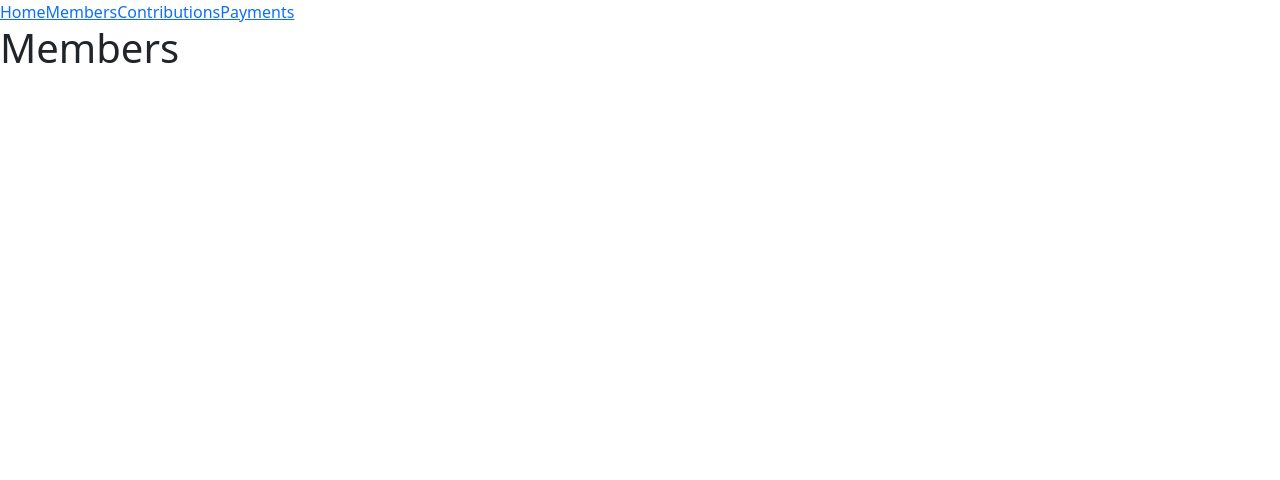
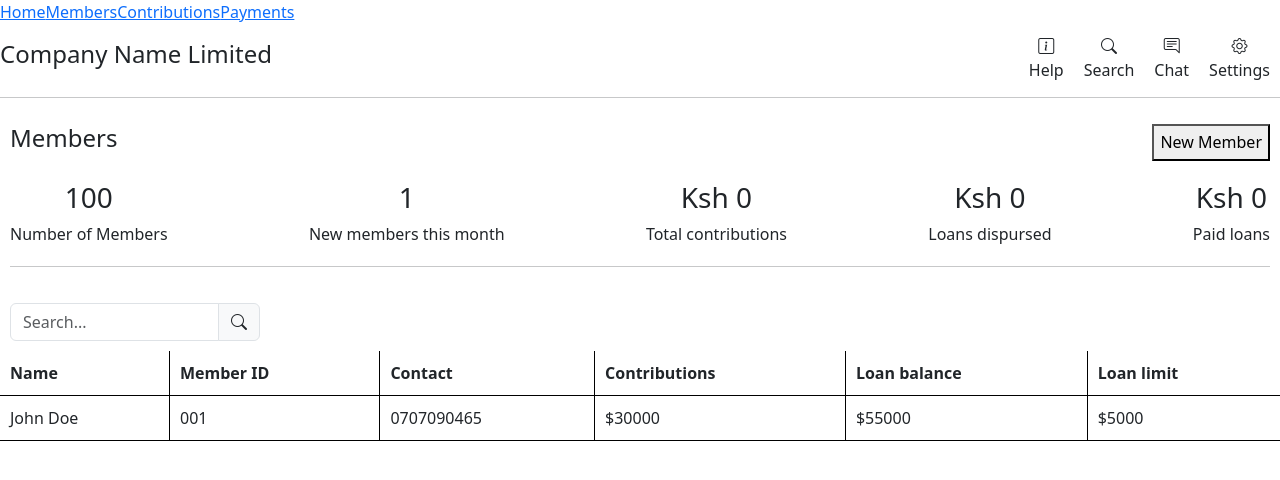
Before and after one commit to Njirugity/chamayetu, a React (Vite) app in the folder chamayetu/: page /members in a window 1280 px wide. Shown: the top 480 px of the page. Built offline with nearby package versions, Linux system fonts and the light colour scheme.

Commit message:
Add members page basic structure

```diff
--- /dev/null
+++ b/chamayetu/src/components/Searchbar.tsx
@@ -0,0 +1,13 @@
+import "bootstrap/dist/css/bootstrap.min.css";
+
+function SearchBar() {
+  return (
+    <div className="input-group" style={{ width: "250px", margin: "10px" }}>
+      <input type="text" className="form-control" placeholder="Search..." />
+      <span className="input-group-text">
+        <i className="bi bi-search"></i>
+      </span>
+    </div>
+  );
+}
+export default SearchBar;
--- a/chamayetu/src/pages/Home/Home.css
+++ b/chamayetu/src/pages/Home/Home.css
@@ -2,7 +2,7 @@
     display: flex;
     justify-content: space-between;
     align-items: center;
-    padding: 10px;
+
 }
 .icons{
     display: flex;
--- a/chamayetu/src/pages/Members/Member.tsx
+++ b/chamayetu/src/pages/Members/Member.tsx
@@ -1,5 +1,15 @@
+import Header from "../Home/Header";
+import Dashboard from "./MemberDashboard";
+import MemberDetails from "./MemberDetails";
 function Members() {
-  return <h1>Members</h1>;
+  return (
+    <>
+      <Header></Header>
+      <hr></hr>
+      <Dashboard></Dashboard>
+      <MemberDetails></MemberDetails>
+    </>
+  );
 }
 
 export default Members;
--- /dev/null
+++ b/chamayetu/src/pages/Members/MemberDashboard.tsx
@@ -0,0 +1,42 @@
+import "./Members.css";
+function Dashboard() {
+  return (
+    <>
+      <div className="dashboardContainer">
+        <div className="title">
+          <h4>Members</h4>
+          <button>New Member</button>
+        </div>
+        <div className="analytics">
+          <div className="analyticsItem>">
+            <h3>100</h3>
+            <span>Number of Members</span>
+            <div className="decor"></div>
+          </div>
+          <div className="analyticsItem>">
+            <h3>1</h3>
+            <span>New members this month</span>
+            <div className="decor"></div>
+          </div>
+          <div className="analyticsItem>">
+            <h3>Ksh 0</h3>
+            <span>Total contributions</span>
+            <div className="decor"></div>
+          </div>
+          <div className="analyticsItem>">
+            <h3>Ksh 0</h3>
+            <span>Loans dispursed</span>
+            <div className="decor"></div>
+          </div>
+          <div className="analyticsItem>">
+            <h3>Ksh 0</h3>
+            <span>Paid loans</span>
+            <div className="decor"></div>
+          </div>
+        </div>
+        <hr></hr>
+      </div>
+    </>
+  );
+}
+export default Dashboard;
--- /dev/null
+++ b/chamayetu/src/pages/Members/MemberDetails.tsx
@@ -0,0 +1,35 @@
+import SearchBar from "../../components/Searchbar";
+function MemberDetails() {
+  return (
+    <>
+      <div className="membersContainer">
+        <SearchBar></SearchBar>
+        <div className="memberTable">
+          <table className="tableRoot">
+            <thead>
+              <tr className="tableHead">
+                <th className="tableItem">Name</th>
+                <th className="tableItem">Member ID</th>
+                <th className="tableItem">Contact</th>
+                <th className="tableItem">Contributions</th>
+                <th className="tableItem">Loan balance</th>
+                <th className="tableItem">Loan limit</th>
+              </tr>
+            </thead>
+            <tbody>
+              <tr>
+                <td className="tableItem">John Doe</td>
+                <td className="tableItem">001</td>
+                <td className="tableItem">0707090465</td>
+                <td className="tableItem">$30000</td>
+                <td className="tableItem">$55000</td>
+                <td className="tableItem">$5000</td>
+              </tr>
+            </tbody>
+          </table>
+        </div>
+      </div>
+    </>
+  );
+}
+export default MemberDetails;
--- /dev/null
+++ b/chamayetu/src/pages/Members/Members.css
@@ -0,0 +1,16 @@
+.dashboardContainer{
+    padding: 10px;
+}
+.title{
+    display: flex;
+    justify-content: space-between;
+    text-align: center;
+    margin-bottom: 20px;
+}
+
+.analytics{
+    display: flex;
+    justify-content: space-between;
+    text-align: center;
+    margin-bottom: 20px;
+}
--- a/chamayetu/src/pages/Payments/Payments.tsx
+++ b/chamayetu/src/pages/Payments/Payments.tsx
@@ -1,14 +1,14 @@
 import "./Payment.css";
 import PaymentTable from "./PaymentTable";
 import Navbar from "./Navbar";
-
+import Header from "../Home/Header";
 function Payment() {
   return (
     <>
       <div className="wrapper">
         <div className="container"></div>
         <div className="mainContent">
-          <h4 className="groupName">Group Name</h4>
+          <Header></Header>
           <h1>Payments</h1>
           <Navbar></Navbar>
           <hr></hr>
```
